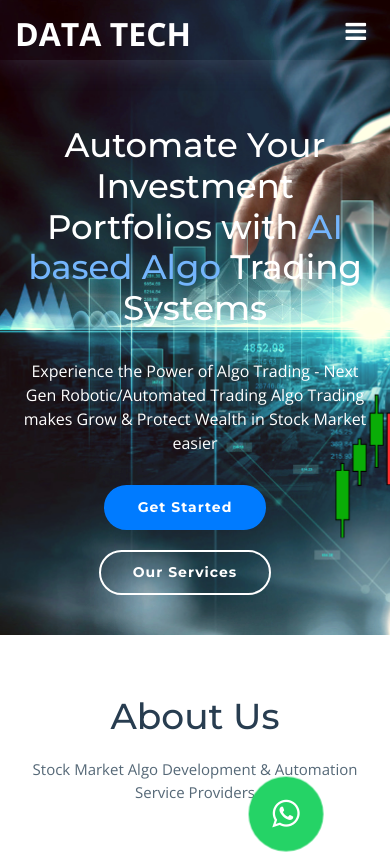
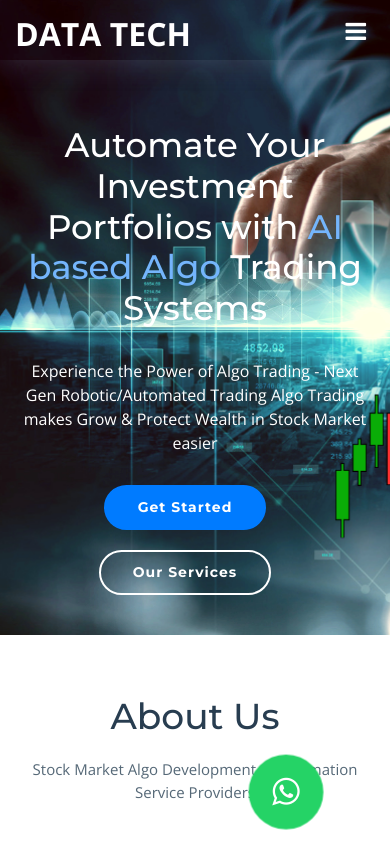
Before and after one commit to HARSH-VARDHAN-MISHRA/Algo-trading-ai, a plain HTML site: page index.html in a window 390 px wide. Shown: the top 866 px of the page. Drawn offline with nearby package versions, Linux system fonts and the light colour scheme; files whose address does not match are found by name.

Commit message:
responsive for phones

```diff
--- a/css/style.css
+++ b/css/style.css
@@ -1522,4 +1522,8 @@ h6 {
     /* font-size: 22px; */
     font-size: 2rem;
   }
-}
+  .whatsapp_float {
+    bottom: 32px;
+    right: 84px;
+  }
+}
```
